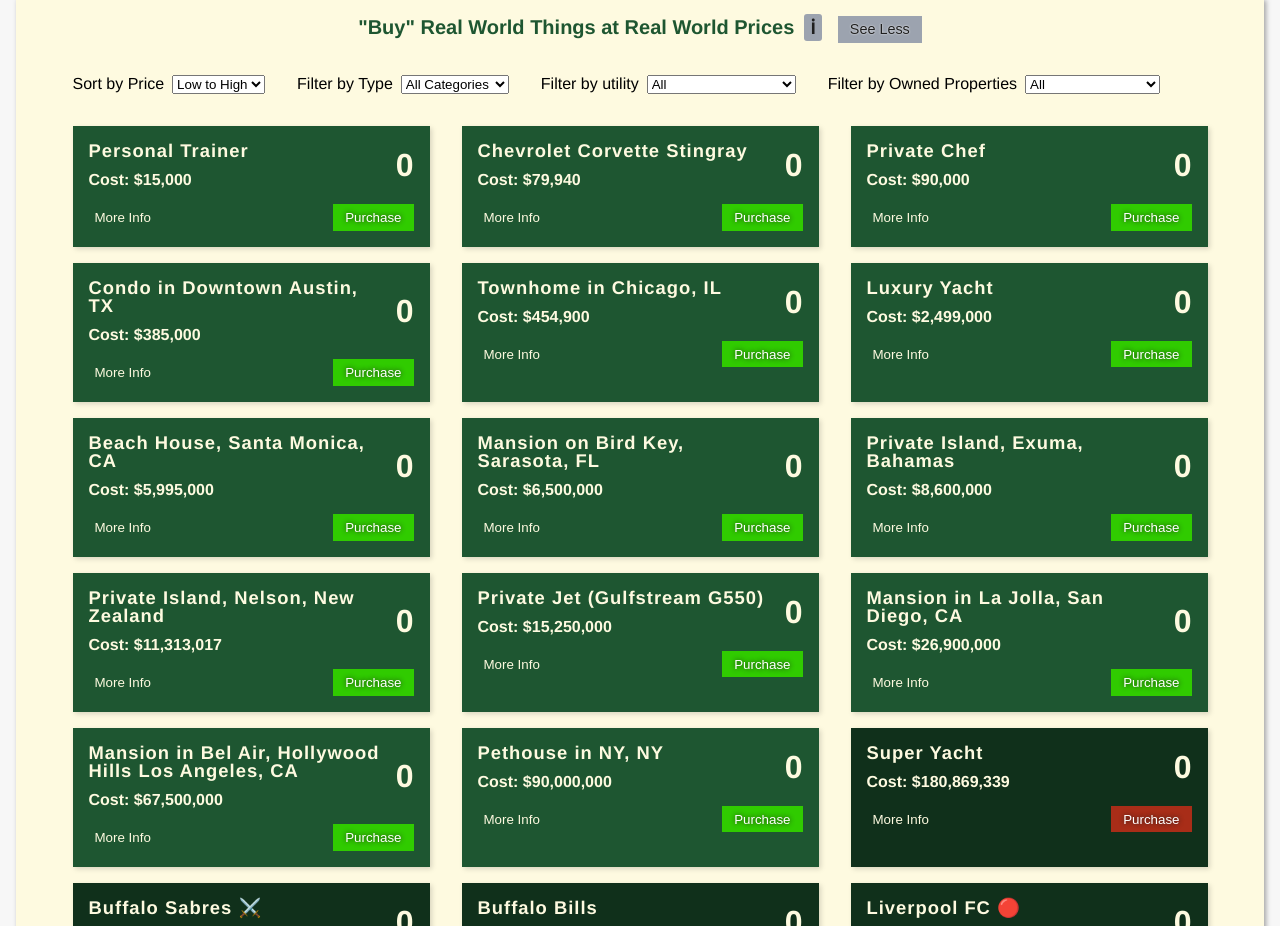
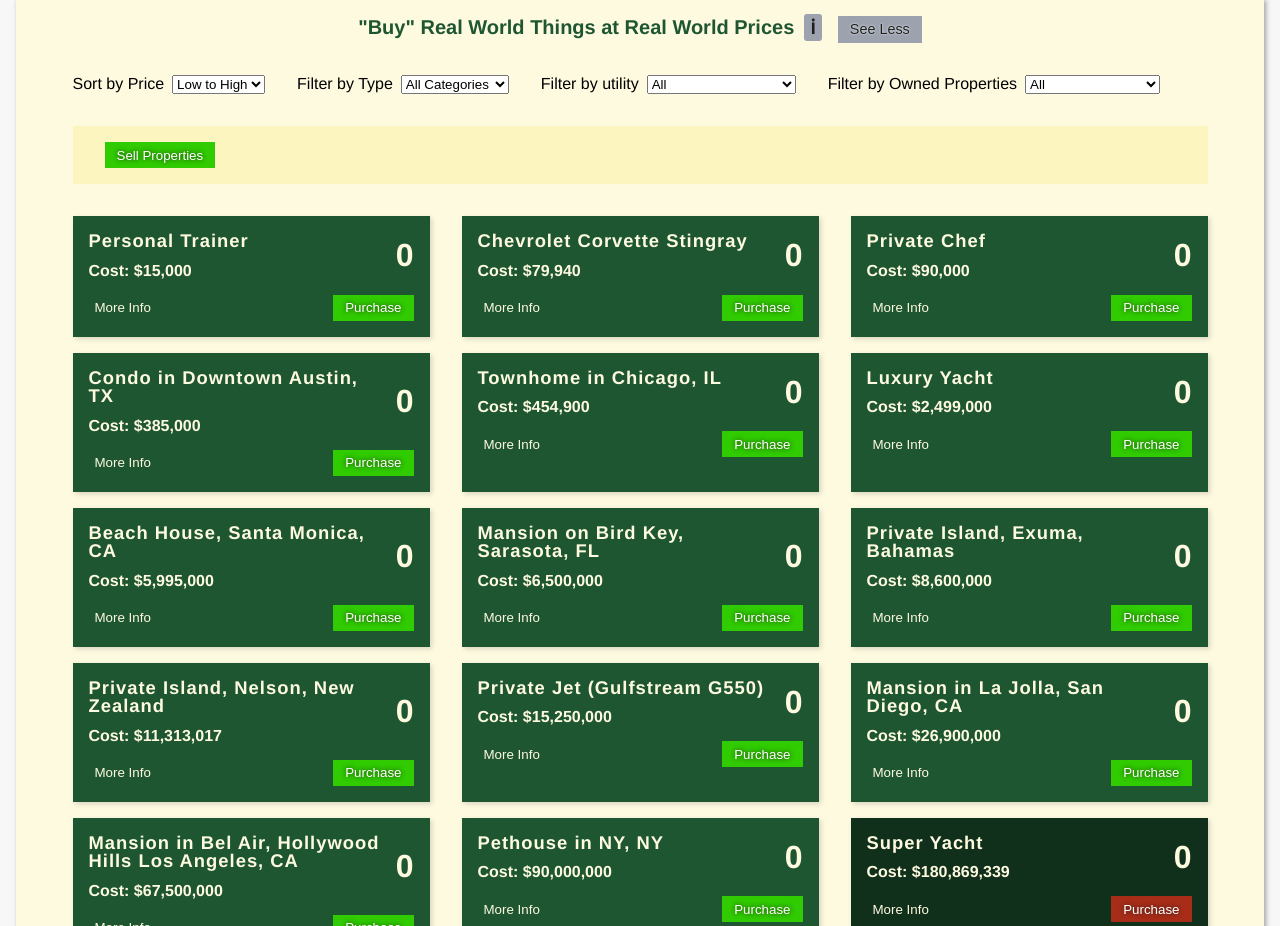
Before and after one commit to dkersten/accumulator-game-vue, a Vue app: page / in a window 1280 px wide. Shown: the part 1180-2106 px from the top of the page. Built offline with nearby package versions, Linux system fonts and the light colour scheme.

Commit message:
worked on selling feature for RW properties

```diff
--- a/src/assets/scss/variables.scss
+++ b/src/assets/scss/variables.scss
@@ -4,6 +4,7 @@
 $color-green: #4b9a2a;
 $color-green-bright: #30cb00;
 $color-cream: #fefae0;
+$color-cream-darker: #fdf5bf;
 $color-off-white: #f7fff7;
 $color-white: #fff;
 $color-grey-dark: #1f1f1f;
--- /dev/null
+++ b/src/components/RWPropertyBuySellControll.vue
@@ -0,0 +1,72 @@
+<template>
+    <div class="control-container">
+        <div class="buy-sell-btns">
+            <button
+                v-if="buyProperties"
+                class="sell"
+                @click="toggleBuy"
+            >
+                Sell Properties
+            </button>
+            <button
+                v-else
+                class="buy"
+                @click="toggleBuy"
+            >
+                Buy Properties
+            </button>
+        </div>
+        <p
+            class="sell-info"
+            v-if="!buyProperties"
+        >
+            Sell a real world property for 80% of what you paid for it.
+        </p>
+    </div>
+</template>
+
+<script>
+export default {
+    name: 'RWPropertyBuySellControls',
+    components: {
+
+    },
+
+    computed: {
+        buyProperties() {
+            return this.$store.getters.buyRWProperties
+        }
+    },
+
+    methods: {
+        toggleBuy() {
+            this.$store.commit('toggleBuyRWProperties')
+        }
+    }
+}
+</script>
+
+<style lang="scss" scoped>
+
+    @import '../assets/scss/variables.scss';
+    @import '../assets/scss/mixins.scss';
+
+    .control-container {
+        margin: 0 auto $vertical-spacing-md;
+        max-width: calc((325px * 3) + 10rem);
+        background: $color-cream-darker;
+        padding: 1rem 2rem;
+        box-sizing: border-box;
+
+        button {
+            @include buttonDefaultStyling;
+            background-color: $color-green-bright;
+        }
+
+        .sell-info {
+            margin-top: $vertical-spacing-sm;
+            font-size: $font-paragraph-sm;
+            color: $color-grey-dark;
+        }
+    }
+</style>
--- a/src/components/RWPurchaseCard.vue
+++ b/src/components/RWPurchaseCard.vue
@@ -429,6 +429,10 @@
         return this.filterPurchasesByUtility(this.filterPurchasesByType(this.filterPurchasesByOwnership(this.properties)))
 
       },
+
+      buyProperties() {
+        return this.$store.getters.buyRWProperties
+      }
     },
 
     beforeMount() {
--- a/src/containers/RWPurchases.vue
+++ b/src/containers/RWPurchases.vue
@@ -26,6 +26,7 @@
                 :class="seeMore ? 'hide' : 'show'"
             >
                 <RWPurchasesSorting></RWPurchasesSorting>
+                <RWPropertyBuySellControls></RWPropertyBuySellControls>
                 <RWPurchaseCard></RWPurchaseCard>
             </div>
             <modal-direction v-model="modalOpen"></modal-direction>
@@ -38,13 +39,15 @@
 import RWPurchaseCard from '../components/RWPurchaseCard'
 import ModalDirection from '../components/Modal'
 import RWPurchasesSorting from '../components/RWPurchasesSorting'
+import RWPropertyBuySellControls from '../components/RWPropertyBuySellControll'
 
 export default {
     name: 'RWPurchases',
     components: {
         RWPurchaseCard,
         ModalDirection,
-        RWPurchasesSorting
+        RWPurchasesSorting,
+        RWPropertyBuySellControls
     },
 
     data() {
--- a/src/store/index.js
+++ b/src/store/index.js
@@ -7,6 +7,7 @@
 import SortingandFiltering from './modules/SortingandFiltering'
 import RWPeople from './modules/RWPeople'
 import PropertiesBuySell from './modules/PropertiesBuySell'
+import RWPRopertiesBuySell from './modules/RWPropertiesBuySell'
 
 // Load Vuex
 Vue.use(Vuex)
@@ -20,6 +21,7 @@
         RwPurchasesOwned,
         SortingandFiltering,
         RWPeople,
-        PropertiesBuySell
+        PropertiesBuySell,
+        RWPRopertiesBuySell
     }
 })
--- /dev/null
+++ b/src/store/modules/RWPropertiesBuySell.js
@@ -0,0 +1,24 @@
+const state = {
+    buyRWProperties: true
+}
+
+const getters = {
+    buyRWProperties: (state) => state.buyRWProperties
+}
+
+const actions = {
+
+}
+
+const mutations = {
+    toggleBuyRWProperties (state) {
+        state.buyRWProperties = !state.buyRWProperties
+    }
+}
+
+export default {
+    state: state,
+    getters: getters,
+    actions: actions,
+    mutations: mutations
+}
```
